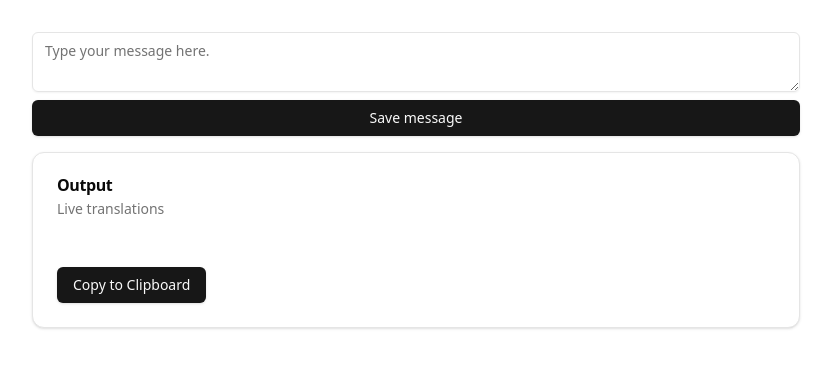
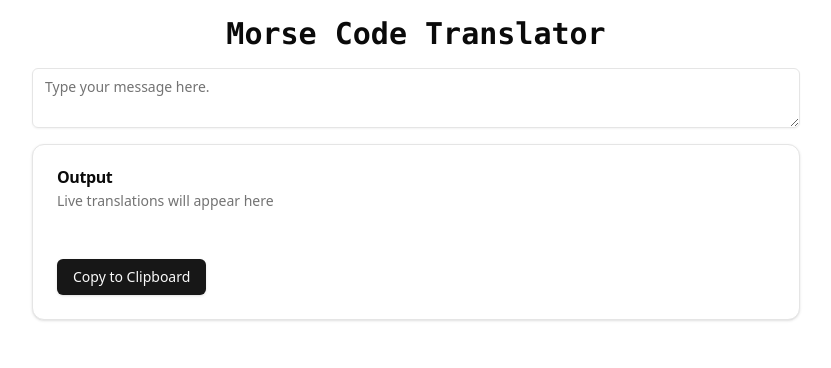
Before and after one commit to ShaneRich5/morse-in-code, a React (Vite) app: page / in a window 1280 px wide. Shown: the top 368 px of the page, without its empty margins (224-1055 px from the left). Built offline with nearby package versions, Linux system fonts and the light colour scheme.

Commit message:
feat: organize the components on the page

```diff
--- a/src/App.tsx
+++ b/src/App.tsx
@@ -9,35 +9,36 @@ import {
   CardFooter,
   CardHeader,
   CardTitle,
-} from "@/components/ui/card"
-
+} from '@/components/ui/card';
 
 const App = () => {
   const [message, setMessage] = useState('');
-  const morseCode = convertTextToMorseCode(message)
+  const morseCode = convertTextToMorseCode(message);
 
   return (
-    <div className="mx-auto max-w-7xl px-4 sm:px-6 lg:px-8 my-8">
+    <div className="mx-auto max-w-7xl px-4 sm:px-6 lg:px-8 my-4">
       <div className="mx-auto max-w-3xl">
-        <div className="grid w-full gap-2">
+        <h1 className="text-3xl font-bold text-center font-mono">
+          Morse Code Translator
+        </h1>
+        <div className="grid w-full gap-2 my-4">
           <Textarea
             placeholder="Type your message here."
             onChange={(e) => setMessage(e.target.value)}
             value={message}
           />
-          <Button>Save message</Button>
         </div>
 
-        <Card className='mt-4'>
+        <Card className="mt-4">
           <CardHeader>
             <CardTitle>Output</CardTitle>
-            <CardDescription>Live translations</CardDescription>
+            <CardDescription>Live translations will appear here</CardDescription>
           </CardHeader>
-          <CardContent>
-            {morseCode ?? 'No message'}
-          </CardContent>
+          <CardContent>{morseCode ?? 'No message'}</CardContent>
           <CardFooter>
-            <Button onClick={() => navigator.clipboard.writeText(morseCode)}>Copy to Clipboard</Button>
+            <Button onClick={() => navigator.clipboard.writeText(morseCode)}>
+              Copy to Clipboard
+            </Button>
           </CardFooter>
         </Card>
       </div>
```
